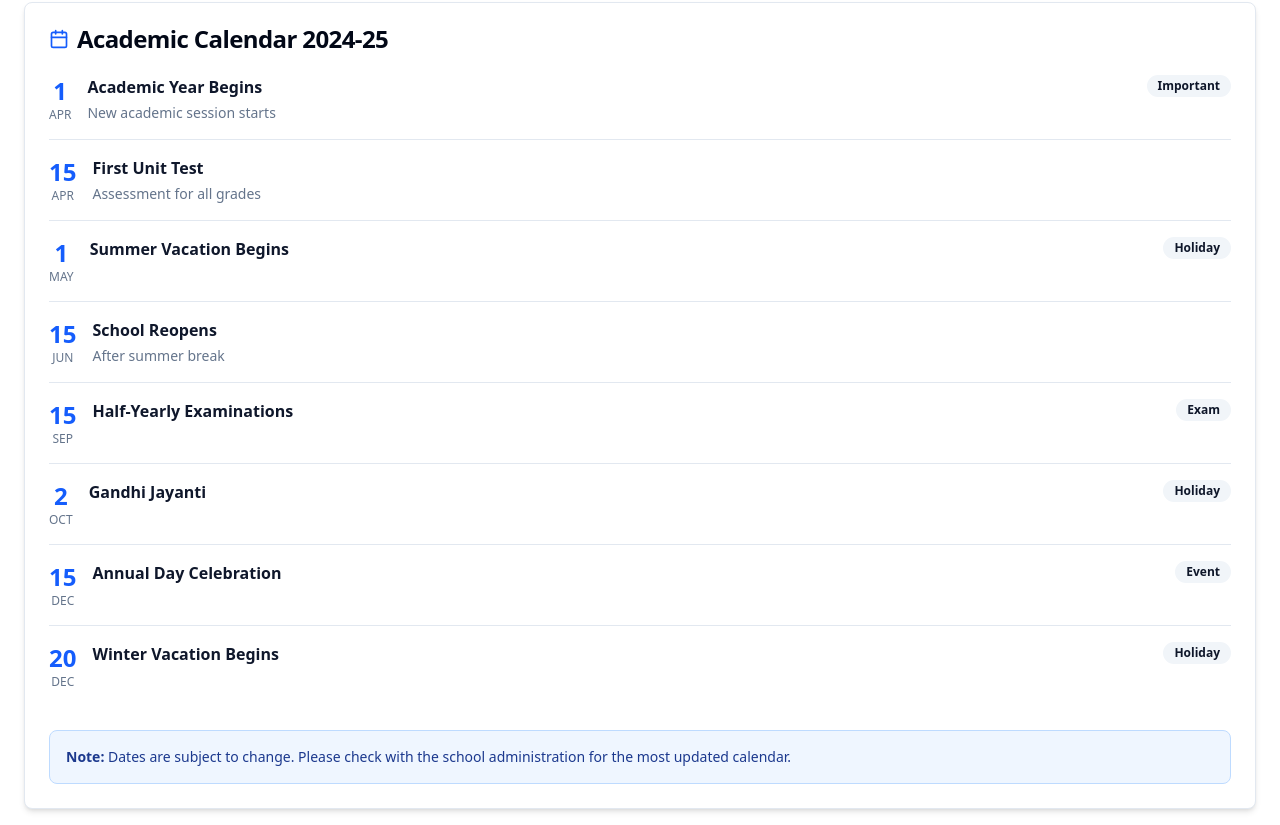
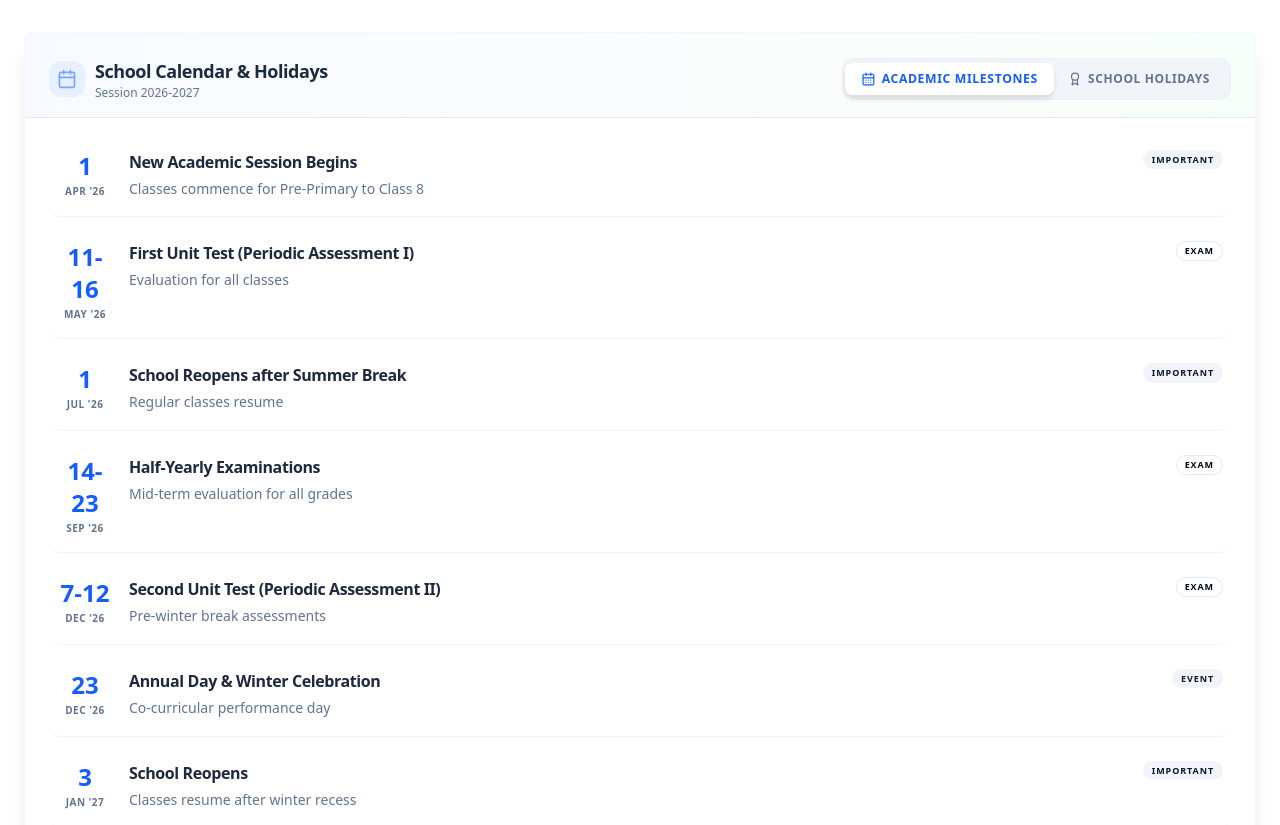
Before and after one commit to groviaus/Ideal-Public-School, a Next.js app: page /academics in a window 1280 px wide. Shown: the part 4555-5380 px from the top of the page. Built offline with nearby package versions, Linux system fonts and the light colour scheme.

Commit message:
feat: implement academics page with curriculum overview and interactive calendar widget

```diff
--- a/src/app/academics/page.jsx
+++ b/src/app/academics/page.jsx
@@ -85,54 +85,180 @@ export default function AcademicsPage() {
     },
   ]
 
-  const calendarEvents = [
+  const academicMilestones = [
     {
       date: "1",
       month: "Apr",
-      title: "Academic Year Begins",
-      description: "New academic session starts",
+      year: "2026",
+      title: "New Academic Session Begins",
+      description: "Classes commence for Pre-Primary to Class 8",
       badge: "Important",
     },
     {
-      date: "15",
-      month: "Apr",
-      title: "First Unit Test",
-      description: "Assessment for all grades",
+      date: "11-16",
+      month: "May",
+      year: "2026",
+      title: "First Unit Test (Periodic Assessment I)",
+      description: "Evaluation for all classes",
+      badge: "Exam",
     },
     {
       date: "1",
-      month: "May",
-      title: "Summer Vacation Begins",
+      month: "Jul",
+      year: "2026",
+      title: "School Reopens after Summer Break",
+      description: "Regular classes resume",
+      badge: "Important",
+    },
+    {
+      date: "14-23",
+      month: "Sep",
+      year: "2026",
+      title: "Half-Yearly Examinations",
+      description: "Mid-term evaluation for all grades",
+      badge: "Exam",
+    },
+    {
+      date: "7-12",
+      month: "Dec",
+      year: "2026",
+      title: "Second Unit Test (Periodic Assessment II)",
+      description: "Pre-winter break assessments",
+      badge: "Exam",
+    },
+    {
+      date: "23",
+      month: "Dec",
+      year: "2026",
+      title: "Annual Day & Winter Celebration",
+      description: "Co-curricular performance day",
+      badge: "Event",
+    },
+    {
+      date: "3",
+      month: "Jan",
+      year: "2027",
+      title: "School Reopens",
+      description: "Classes resume after winter recess",
+      badge: "Important",
+    },
+    {
+      date: "8-19",
+      month: "Mar",
+      year: "2027",
+      title: "Annual Examinations",
+      description: "Final comprehensive assessments for promotion",
+      badge: "Exam",
+    },
+  ]
+
+  const officialHolidays = [
+    {
+      date: "4",
+      month: "Mar",
+      year: "2026",
+      title: "Holi",
       badge: "Holiday",
     },
     {
-      date: "15",
-      month: "Jun",
-      title: "School Reopens",
-      description: "After summer break",
+      date: "21",
+      month: "Mar",
+      year: "2026",
+      title: "Id-ul-Fitr",
+      description: "Subject to sighting of the moon",
+      badge: "Holiday",
     },
     {
-      date: "15",
+      date: "26",
+      month: "Mar",
+      year: "2026",
+      title: "Ram Navami",
+      badge: "Holiday",
+    },
+    {
+      date: "31",
+      month: "Mar",
+      year: "2026",
+      title: "Mahavir Jayanti",
+      badge: "Holiday",
+    },
+    {
+      date: "3",
+      month: "Apr",
+      year: "2026",
+      title: "Good Friday",
+      badge: "Holiday",
+    },
+    {
+      date: "14",
+      month: "Apr",
+      year: "2026",
+      title: "Ambedkar Jayanti / Baisakhi",
+      badge: "Holiday",
+    },
+    {
+      date: "27",
+      month: "May",
+      year: "2026",
+      title: "Id-ul-Adha (Bakra Eid)",
+      description: "Tentative - Subject to moon sighting",
+      badge: "Holiday",
+    },
+    {
+      date: "1-30",
+      month: "Jun",
+      year: "2026",
+      title: "Summer Vacation",
+      description: "Summer break for students and staff",
+      badge: "Vacation",
+    },
+    {
+      date: "26",
+      month: "Jun",
+      year: "2026",
+      title: "Muharram",
+      badge: "Holiday",
+    },
+    {
+      date: "26",
+      month: "Aug",
+      year: "2026",
+      title: "Milad-un-Nabi / Eid-e-Milad",
+      badge: "Holiday",
+    },
+    {
+      date: "4",
       month: "Sep",
-      title: "Half-Yearly Examinations",
-      badge: "Exam",
+      year: "2026",
+      title: "Janmashtami",
+      badge: "Holiday",
     },
     {
       date: "2",
       month: "Oct",
-      title: "Gandhi Jayanti",
+      year: "2026",
+      title: "Mahatma Gandhi Jayanti",
+      badge: "National Holiday",
+    },
+    {
+      date: "20",
+      month: "Oct",
+      year: "2026",
+      title: "Dussehra",
       badge: "Holiday",
     },
     {
-      date: "15",
-      month: "Dec",
-      title: "Annual Day Celebration",
-      badge: "Event",
+      date: "8",
+      month: "Nov",
+      year: "2026",
+      title: "Diwali",
+      badge: "Holiday",
     },
     {
-      date: "20",
+      date: "25",
       month: "Dec",
-      title: "Winter Vacation Begins",
+      year: "2026",
+      title: "Christmas",
       badge: "Holiday",
     },
   ]
@@ -315,10 +441,10 @@ export default function AcademicsPage() {
         <section className="mb-16">
           <SectionHeading
             badge="Calendar"
-            title="Academic Calendar"
-            description="Important dates and events for the academic year 2025-26."
+            title="Academic Calendar & Holidays"
+            description="Important milestones and official school holidays for the academic session 2026-27."
           />
-          <CalendarWidget events={calendarEvents} />
+          <CalendarWidget academicMilestones={academicMilestones} officialHolidays={officialHolidays} />
         </section>
 
         {/* Scholastic & Co-scholastic Activities */}
--- a/src/components/academics/CalendarWidget.jsx
+++ b/src/components/academics/CalendarWidget.jsx
@@ -1,44 +1,118 @@
+"use client"
+
+import { useState } from "react"
 import { Card, CardContent, CardHeader, CardTitle } from "@/components/ui/card"
 import { Badge } from "@/components/ui/badge"
-import { Calendar as CalendarIcon } from "lucide-react"
+import { Calendar as CalendarIcon, CalendarDays, Award } from "lucide-react"
 
-const CalendarWidget = ({ events = [] }) => {
+const CalendarWidget = ({ academicMilestones = [], officialHolidays = [] }) => {
+  const [activeTab, setActiveTab] = useState("milestones")
+
+  const currentEvents = activeTab === "milestones" ? academicMilestones : officialHolidays
+
   return (
-    <Card className="shadow-md">
-      <CardHeader>
-        <div className="flex items-center gap-2">
-          <CalendarIcon className="h-5 w-5 text-blue-600" />
-          <CardTitle>Academic Calendar 2024-25</CardTitle>
+    <Card className="shadow-xl border border-slate-100/80 overflow-hidden bg-white/70 backdrop-blur-md">
+      <CardHeader className="bg-gradient-to-r from-blue-50/50 via-slate-50/50 to-green-50/50 border-b pb-0">
+        <div className="flex flex-col sm:flex-row sm:items-center sm:justify-between gap-4 pb-4">
+          <div className="flex items-center gap-2.5">
+            <div className="p-2 rounded-xl bg-blue-100/60 text-blue-600">
+              <CalendarIcon className="h-5 w-5 animate-pulse" />
+            </div>
+            <div>
+              <CardTitle className="text-lg font-black text-slate-800 tracking-tight">School Calendar & Holidays</CardTitle>
+              <p className="text-xs text-muted-foreground">Session 2026-2027</p>
+            </div>
+          </div>
+
+          {/* Tab Switcher */}
+          <div className="flex p-1 bg-slate-100 rounded-xl self-start sm:self-auto border border-slate-200/40">
+            <button
+              onClick={() => setActiveTab("milestones")}
+              className={`flex items-center gap-1.5 px-4 py-2 text-xs font-bold uppercase tracking-wider rounded-lg transition-all duration-300 ${
+                activeTab === "milestones"
+                  ? "bg-white text-blue-600 shadow-md scale-102"
+                  : "text-slate-500 hover:text-slate-800 hover:bg-slate-200/50"
+              }`}
+            >
+              <CalendarDays className="h-3.5 w-3.5" />
+              Academic Milestones
+            </button>
+            <button
+              onClick={() => setActiveTab("holidays")}
+              className={`flex items-center gap-1.5 px-4 py-2 text-xs font-bold uppercase tracking-wider rounded-lg transition-all duration-300 ${
+                activeTab === "holidays"
+                  ? "bg-white text-green-600 shadow-md scale-102"
+                  : "text-slate-500 hover:text-slate-800 hover:bg-slate-200/50"
+              }`}
+            >
+              <Award className="h-3.5 w-3.5" />
+              School Holidays
+            </button>
+          </div>
         </div>
       </CardHeader>
-      <CardContent>
+
+      <CardContent className="pt-6">
         <div className="space-y-4">
-          {events.map((event, index) => (
-            <div key={index} className="flex gap-4 pb-4 border-b last:border-0">
-              <div className="flex-shrink-0 text-center">
-                <div className="text-2xl font-bold text-blue-600">{event.date}</div>
-                <div className="text-xs text-muted-foreground uppercase">{event.month}</div>
+          {currentEvents.length > 0 ? (
+            currentEvents.map((event, index) => (
+              <div
+                key={index}
+                className="group flex gap-4 pb-4 border-b last:border-0 last:pb-0 border-slate-100 hover:bg-slate-50/40 p-2 rounded-xl transition-colors duration-200"
+              >
+                <div className="flex-shrink-0 text-center w-14 self-start">
+                  <div className={`text-2xl font-black transition-colors duration-300 ${
+                    activeTab === "milestones" ? "text-blue-600 group-hover:text-blue-700" : "text-green-600 group-hover:text-green-700"
+                  }`}>
+                    {event.date}
                   </div>
-              <div className="flex-1">
+                  <div className="text-[10px] text-slate-500 uppercase font-extrabold tracking-wider mt-0.5">
+                    {event.month} {event.year ? `'${event.year.slice(-2)}` : ""}
+                  </div>
+                </div>
+
+                <div className="flex-1 min-w-0">
                   <div className="flex items-start justify-between gap-2 mb-1">
-                  <h4 className="font-semibold text-slate-900">{event.title}</h4>
+                    <h4 className="font-bold text-slate-800 text-sm md:text-base tracking-tight transition-colors duration-200 group-hover:text-slate-900">
+                      {event.title}
+                    </h4>
                     {event.badge && (
-                    <Badge variant="secondary" className="text-xs">
+                      <Badge
+                        variant={
+                          event.badge.toLowerCase().includes("holiday") ? "destructive" :
+                          event.badge.toLowerCase().includes("exam") ? "outline" :
+                          event.badge.toLowerCase().includes("vacation") ? "default" : "secondary"
+                        }
+                        className={`text-[9px] uppercase font-black tracking-widest px-2 py-0.5 shrink-0 transition-all duration-300 ${
+                          event.badge.toLowerCase().includes("holiday")
+                            ? "bg-rose-500 hover:bg-rose-600 text-white border-0 shadow-sm"
+                            : event.badge.toLowerCase().includes("vacation")
+                            ? "bg-amber-500 hover:bg-amber-600 text-white border-0 shadow-sm"
+                            : ""
+                        }`}
+                      >
                         {event.badge}
                       </Badge>
                     )}
                   </div>
                   {event.description && (
-                  <p className="text-sm text-muted-foreground">{event.description}</p>
+                    <p className="text-xs md:text-sm text-slate-500 leading-relaxed group-hover:text-slate-600">
+                      {event.description}
+                    </p>
                   )}
                 </div>
               </div>
-          ))}
+            ))
+          ) : (
+            <div className="text-center py-8 text-slate-400 text-sm">
+              No events found.
             </div>
-        <div className="mt-6 p-4 bg-blue-50 rounded-lg border border-blue-200">
-          <p className="text-sm text-blue-900">
-            <strong>Note:</strong> Dates are subject to change. Please check with the school
-            administration for the most updated calendar.
+          )}
+        </div>
+        {/*  */}
+        <div className="mt-6 p-4 bg-slate-50/60 rounded-xl border border-slate-100">
+          <p className="text-xs text-slate-600 leading-relaxed">
+            <strong>Important Note:</strong> Official session schedules and public holidays are aligned with CBSE guidelines and regional government declarations. Islamic holidays are tentative, subject to local moon sightings. Please consult official circulars for verified dates.
           </p>
         </div>
       </CardContent>
```
Lines whose indentation alone changed are shown as unchanged.
